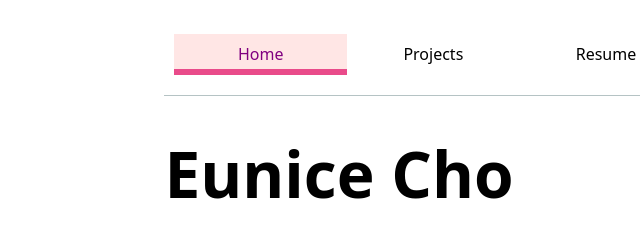
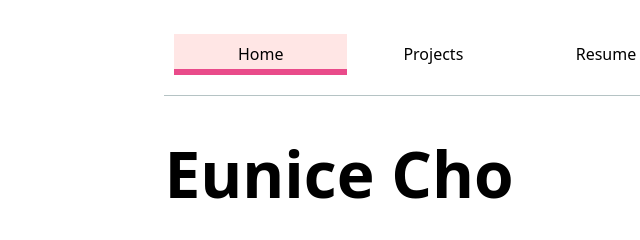
Before and after one commit to YooNice100/portfolio, a plain HTML site: page index.html in a window 1280 px wide. In both pictures the pointer is over the link "Home". Shown: the top 240 px of the page, 34-674 px from the left. Drawn offline with Linux system fonts and the light colour scheme.

Commit message:
fixing hover color

```diff
--- a/global.js
+++ b/global.js
@@ -41,7 +41,7 @@ for (let p of pages) {
     let a = document.createElement('a');
     a.href = url;
     a.textContent = title;
-    nav.append(a);
+    // nav.append(a);
 
     if (a.host === location.host && a.pathname === location.pathname) {
         a.classList.add('current');
--- a/style.css
+++ b/style.css
@@ -44,10 +44,15 @@ body {
     padding-bottom: 0.2em;
   }
 
+
+
   nav a:hover{
     border-bottom: 0.4em solid var(--color-accent);
     background-color: color-mix(in oklch, var(--color-accent), canvas 85%);
     padding-bottom: 0.2em;
+
+
+    color: canvastext;
   }
 
 
```
